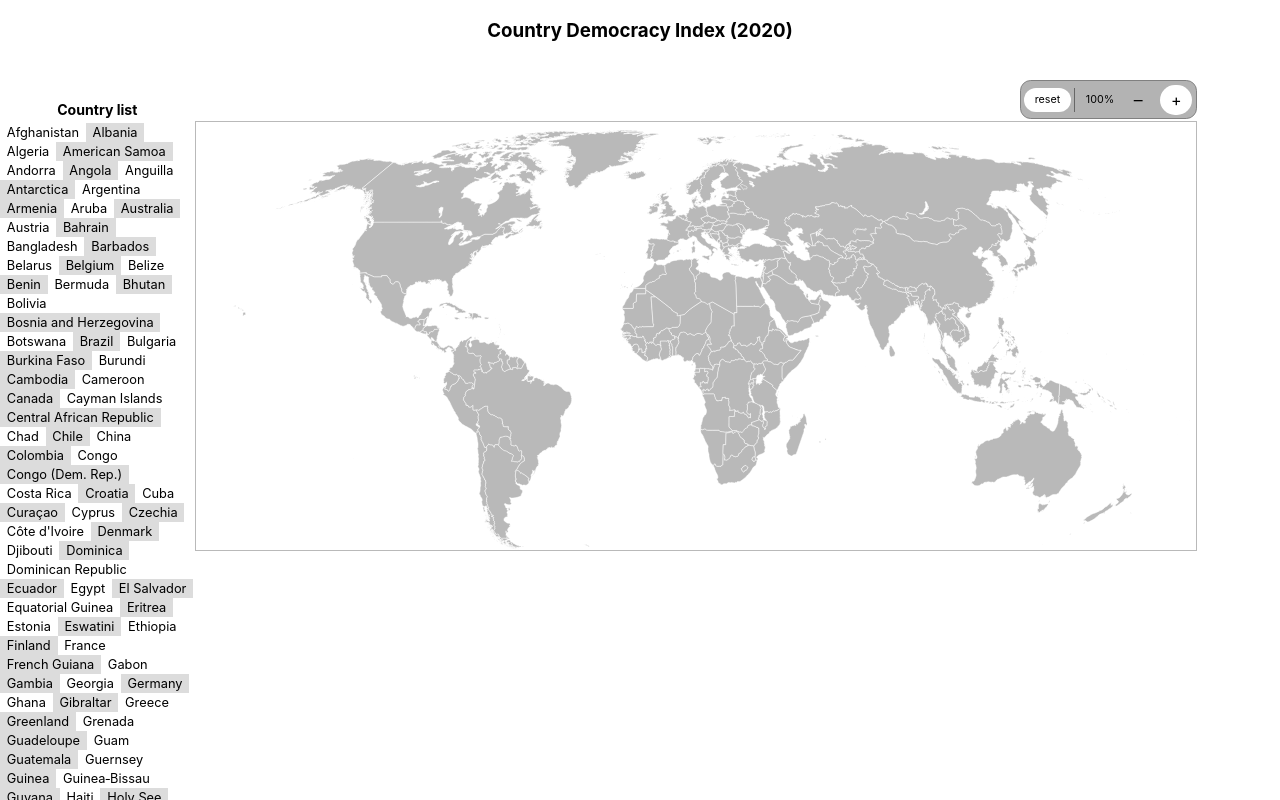
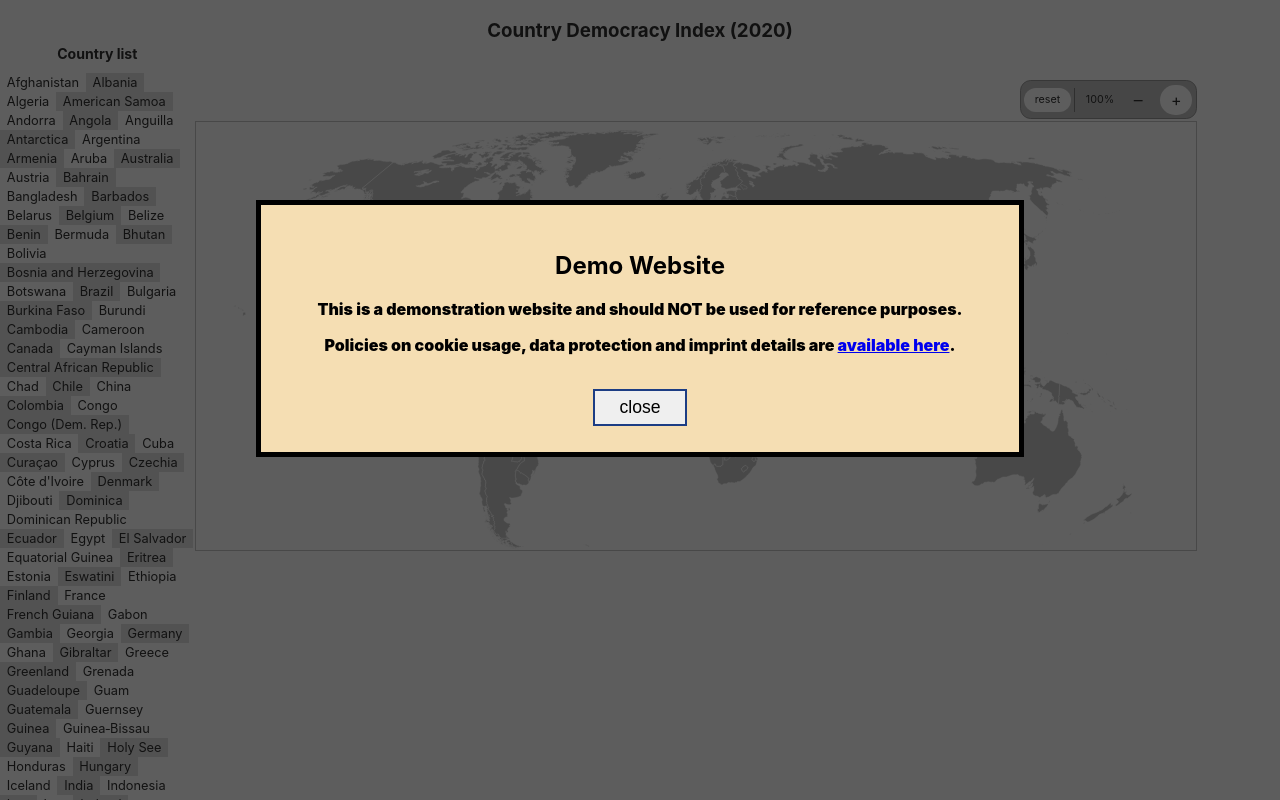
Before and after one commit to marcg1968/react-svg-democridx, a React (Create React App) app: page / in a window 1280 px wide. Shown: the top 800 px of the page. Built offline with nearby package versions, Linux system fonts and the light colour scheme.

Commit message:
impressum; demo modal; misc css improvs

```diff
--- a/src/App.css
+++ b/src/App.css
@@ -11,6 +11,14 @@
 }
 .svg-countrylist {
     flex: 7;
+    margin-top: -4.2rem;
+    padding-top: .67rem;
+    background: #fff;
+}
+.svg-countrylist-hdr {
+    font-size: 0.88rem;
+    font-weight: bolder;
+    padding: 0.3rem;
 }
 .svg-map, .svg-country-profile {
     margin-top: 1.55rem;
--- a/src/App.js
+++ b/src/App.js
@@ -10,6 +10,7 @@ import {
     SVG_HEIGHT,
     SVG_WIDTH,
 } from './constants'
+import { DemoHr } from './Builders'
 
 const App = () => {
 
@@ -58,6 +59,14 @@ const App = () => {
                         <a href={'https://www.eiu.com/n/campaigns/democracy-index-2020/'}>{'https://www.eiu.com/n/campaigns/democracy-index-2020/'}</a>
                     </li>
                 </ul>
+
+                <DemoHr />
+
+                <p>
+                    <a href="https://www.marcgreyling.com/this_site" title="EN">Imprint</a>
+                    &nbsp;|&nbsp;
+                    <a href="https://www.marcgreyling.com/this_site" title="DE">Impressum</a>
+                </p>
             </footer>
 
         </div>
--- /dev/null
+++ b/src/Builders.js
@@ -0,0 +1,108 @@
+// Builders.js
+
+import React from 'react'
+import styled, {
+    keyframes,
+    css,
+} from 'styled-components'
+
+export const DemoButton = styled.button.attrs(({type, disabled}) => ({
+    type: type || 'button',
+    disabled: disabled || false,
+}))`
+    background: ${(props) => props.theme.darkBlue};
+    font-size: 1.1rem;
+    border-radius: 0;
+    border: 2px solid rgb(28, 61, 132);
+    padding: 6px 24px;
+    margin: 18px 0 0;
+
+    &:focus {
+        outline: none;
+    }
+
+    &:hover {
+        color: crimson;
+        border-radius: 5%;
+        border: 3px solid crimson;
+        padding: 5px 23px;
+    }
+
+`
+
+export const DemoModalOuterContainer = styled.div`
+    position: absolute;
+    top: 25vh;
+    width: 60vw;
+    left: 20vw;
+    z-index: 601;
+`
+
+export const DemoModalContainer = styled.div`
+    font-weight: 900;
+    background: wheat;
+    padding: 1.6rem;
+    border: 5px solid ${(props) => props.theme.weiss1};
+`
+
+const animatedDemoModal = keyframes`
+    from {
+        top: -100px;
+        opacity: 0;
+    }
+    70% {
+        opacity: 0.5;
+    }
+    to {
+        top: 0;
+        opacity: 1;
+    }
+`
+
+const animatedDemoModalClosing = keyframes`
+    from {
+        top: 0;
+        opacity: 1;
+        height: auto;
+    }
+    to {
+        top: -300px;
+        top: -101vh;
+        left: -1000px;
+        left: -101vw;
+        opacity: 0;
+        height: 0;
+    }
+`
+
+export const DemoModalOverlay = styled.div`
+    /* position: absolute; */
+    position: fixed;
+    left: 0;
+    background: rgba(25, 25, 25, .7);
+    height: 100%;
+    width: 100%;
+    top: 0;
+    top: -100px;
+    opacity: 0;
+    z-index: 600;
+
+    animation-duration: 1300ms;
+    animation-duration: ${props => props.closing ? 600 : 1300}ms,
+    animation-timing-function: linear;
+    animation-delay: 3s;
+    animation-delay: ${props => props.closing ? 0 : 3}s;
+    animation-iteration-count: 1;
+    animation-direction: normal;
+    animation-fill-mode: forwards;
+    animation-play-state: running;
+    /*animation-name: ${animatedDemoModal};*/
+    animation-name: ${props => props.closing ? animatedDemoModalClosing : animatedDemoModal};
+`
+
+export const DemoHr = styled.hr`
+    border: none;
+    height: 1px;
+    background-color: #333;
+    margin: 2.5rem 0 .67rem 0;
+`
--- a/src/CountryListing.js
+++ b/src/CountryListing.js
@@ -13,6 +13,7 @@ const CountryListing = props => {
         countries, selected, colour, countryRefs,
         handleZoomChange, trackCountriesClicked,
         baseSpacing=.25,
+        paddingBottom=.25,
         fontSize=1,
         title='Country list'
     } = props
@@ -24,6 +25,7 @@ const CountryListing = props => {
             fontSize: `${fontSize*1.1}rem`,
             fontWeight: 'bolder',
             padding: `${baseSpacing*2}rem`,
+            paddingBottom: `${paddingBottom}rem`,
         },
         countries: {
             display: 'flex', flexWrap: 'wrap',
--- /dev/null
+++ b/src/DemoModal.js
@@ -0,0 +1,42 @@
+
+
+import React from 'react'
+import {
+    DemoButton,
+    DemoModalOuterContainer,
+    DemoModalOverlay,
+    DemoModalContainer,
+} from './Builders'
+
+export default class DemoModal extends React.Component {
+
+    onClose = e => {
+        this.props.onClose && this.props.onClose(e)
+    }
+
+    render() {
+
+        if (!this.props.show) {
+            //return null
+        }
+        //const closing = !this.props.show ? true : false
+
+        return (
+            <DemoModalOverlay closing={!this.props.show}>
+                <DemoModalOuterContainer id="demoModalOuterContainer">
+                    <DemoModalContainer id="demoModalContainer">
+                        <div className="demoModal" id="demoModal">
+                            <h2>Demo Website</h2>
+                            <div>{this.props.children}</div>
+                            <div>
+                                <DemoButton onClick={this.onClose}>
+                                    close
+                                </DemoButton>
+                            </div>
+                        </div>
+                    </DemoModalContainer>
+                </DemoModalOuterContainer>
+            </DemoModalOverlay>
+        )
+    }
+}
--- a/src/SvgWorld.js
+++ b/src/SvgWorld.js
@@ -15,7 +15,9 @@ import {
     CRIMSON,
     CRIMSON_HALF,
     GREY,
-    mainTitle, MAX_BOUNDING_RECT_FACTOR, progressiveLoading,
+    mainTitle,
+    MAX_BOUNDING_RECT_FACTOR,
+    progressiveLoading,
     stroke,
     strokeWidth,
     totalLoadingTimeMs,
@@ -27,6 +29,7 @@ import Loading from './Loading'
 import CountryListing from './CountryListing'
 import CountryProfile from './CountryProfile'
 import Zoomer from "./Zoomer";
+import DemoModal from './DemoModal'
 
 class SvgWorld extends Component {
 
@@ -46,6 +49,7 @@ class SvgWorld extends Component {
             viewBox: [0, 0, 0, 0],
             boundingBox: null,
             zoom: 1,
+            showDemoModal: true,
         }
 
         /* vars used in zoom animation */
@@ -282,22 +286,21 @@ class SvgWorld extends Component {
                 (this.targetCentreX >= this.startCentreX && centre.x > this.targetCentreX)
             ||  (this.targetCentreX <= this.startCentreX && centre.x < this.targetCentreX)
         ) {
-            // console.log(293, 'corrected centre.x')
             centre.x = this.targetCentreX
         }
         if (
                 (this.targetCentreY >= this.startCentreY && centre.y > this.targetCentreY)
             ||  (this.targetCentreY <= this.startCentreY && centre.y < this.targetCentreY)
         ) {
-            // console.log(300, 'corrected centre.y')
             centre.y = this.targetCentreY
         }
 
         // console.log(285, {
-        //     w, h,
+        //     w: w.toString().substr(0, 8),
+        //     h: h.toString().substr(0, 8),
         //     // growthX, growthY,
-        //     x: centre.x,
-        //     y: centre.y,
+        //     x: centre.x.toString().substr(0, 8),
+        //     y: centre.y.toString().substr(0, 8),
         //     zoom: Math.round(zoom * 1000)/1000,
         //     pc: Math.round((this.elapsed / this.ms)*1000)/10,
         // })
@@ -396,6 +399,7 @@ class SvgWorld extends Component {
             boundingBox,
             zoom,
             ranking,
+            showDemoModal,
         } = this.state
         let {
             width,
@@ -422,6 +426,18 @@ class SvgWorld extends Component {
                     loadingText={'Loading ...'}
                     loadedText={'Loaded.'}
                 />
+                <DemoModal
+                    show={showDemoModal}
+                    onClose={() => { this.setState({ showDemoModal: !this.state.showDemoModal }) }}
+                >
+                    <p>
+                        {'This is a demonstration website and should NOT be used for reference purposes.'}
+                   </p>
+                    <p>
+                        {'Policies on cookie usage, data protection and imprint details are '}
+                        <a href="https://www.marcgreyling.com/this_site">available here</a>.
+                    </p>
+                </DemoModal>
                 <div className={'svgmap-cont'}>
                     <div className={'svg-countrylist'}>
                         <CountryListing
@@ -433,6 +449,7 @@ class SvgWorld extends Component {
                             trackCountriesClicked={this.trackCountriesClicked}
                             fontSize={.8}
                             baseSpacing={.15}
+                            paddingBottom={.7}
                         />
                     </div>
 
```
